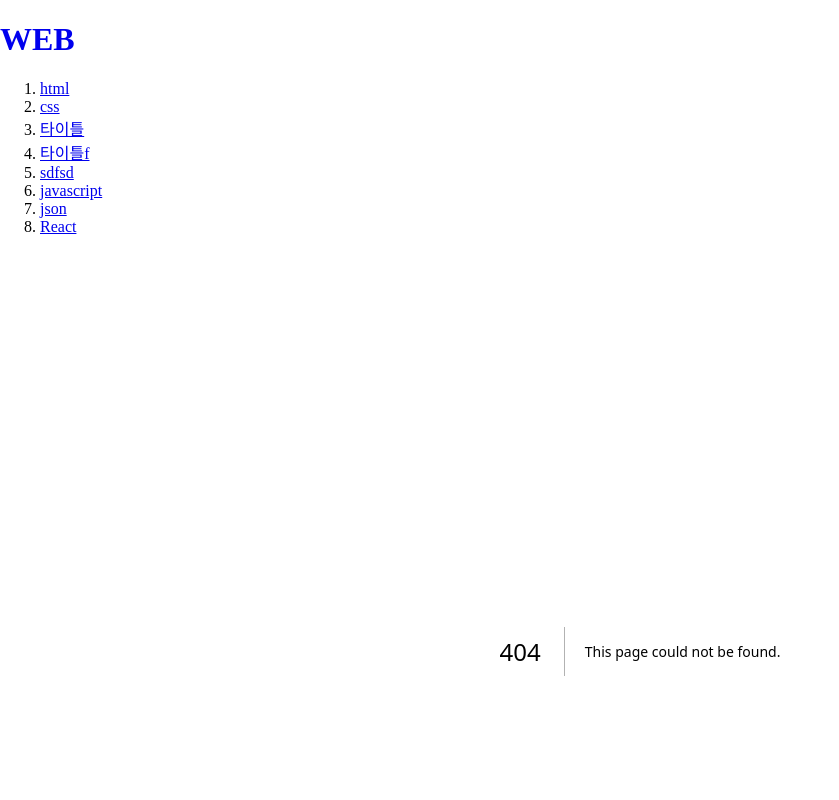
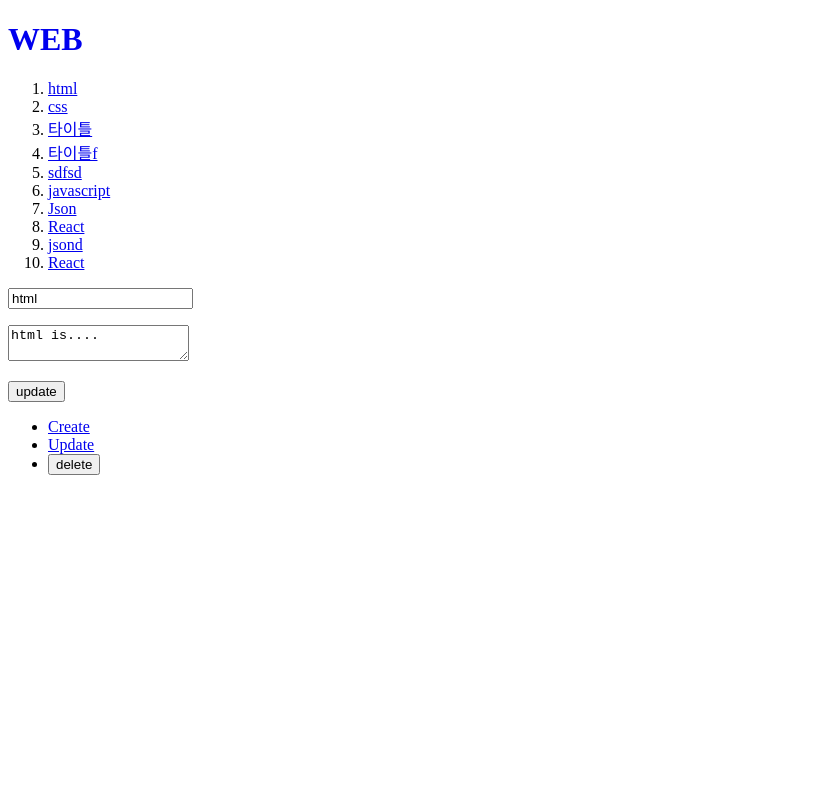
Before and after one commit to kimneighbor/learn-nextjs, a Next.js app: page /update/1 in a window 1280 px wide. Before the commit this address had no page. Shown: the top 800 px of the page, without its empty margins (0-839 px from the left). Built offline with nearby package versions, Linux system fonts and the light colour scheme; data requests are answered from the project's data file.

Commit message:
fix update cache

```diff
--- a/db.json
+++ b/db.json
@@ -22,23 +22,33 @@
     },
     {
       "title": "sdfsd",
-      "body": "sdf",
+      "body": "sdfdd",
       "id": 5
     },
     {
       "title": "javascript",
-      "body": "javascript.....",
+      "body": "javas",
       "id": 6
     },
     {
-      "title": "json",
-      "body": "json....",
+      "title": "Json",
+      "body": "Json....",
       "id": 7
     },
     {
       "title": "React",
-      "body": "react redirection",
+      "body": "react redirection22",
       "id": 8
+    },
+    {
+      "title": "jsond",
+      "body": "json....f",
+      "id": 9
+    },
+    {
+      "title": "React",
+      "body": "react redirection2",
+      "id": 10
     }
   ],
   "posts": [
--- a/src/app/create/page.tsx
+++ b/src/app/create/page.tsx
@@ -35,7 +35,7 @@
                 .then(result=>{
                     // 마지막(방금) 생성한 result 의 id 값을 받음
                     const lastid = result.id;
-                    // lastid 값을 redirectiontes
+                    // lastid 값을 redirection
                     router.push(`/read/${lastid}`);
                 })
         }}>
--- a/src/app/layout.tsx
+++ b/src/app/layout.tsx
@@ -32,7 +32,7 @@
     //         })
     // }, []);
 
-    const resp = await fetch('http://localhost:9999/topics');
+    const resp = await fetch('http://localhost:9999/topics',{cache: "no-store"});
     const topics = await resp.json();
 
     return (
--- /dev/null
+++ b/src/app/update/[id]/page.tsx
@@ -0,0 +1,78 @@
+"use client"
+
+// AppRouter 에서는 next/navigation 에서 가져와야 한다 PageRouter 에서는 next/router
+import {useParams, useRouter} from "next/navigation";
+import {useEffect, useState} from "react";
+
+export default function Update() {
+    const [title, setTitle] = useState<string>('');
+    const [body, setBody] = useState<string>('');
+    const router = useRouter();
+    const params = useParams();
+    const id = params.id;
+
+    useEffect(() => {
+        fetch('http://localhost:9999/topics/' + id)
+            .then(resp => resp.json())
+            .then(result => {
+                setTitle(result.title);
+                setBody(result.body);
+            })
+    }, [id]);
+    return (
+        // onSubmit 은 사용자와 상호작용할때 실행된다. 사용자와 상호작용 하는 것은 서버컴포넌트에서 다루지 않는다.
+        // 때문에 use client 사용
+        <form onSubmit={(e) => {
+            e.preventDefault();
+
+
+            // const form = e.target as HTMLFormElement;
+            // // form.elements.namedItem("title")은 폼 안에서 이름이 "title"인 요소를 가져온다.
+            // // (form.elements.namedItem("title") as HTMLInputElement)는 가져온 요소를 HTMLInputElement 타입으로 캐스팅한다.
+            // // 이를 통해 input 요소의 속성과 메서드에 접근할 수 있다.
+            // // ?.value는 옵셔널 체이닝을 사용하여 만약 해당 요소가 존재하지 않으면 undefined를 반환한다.
+            // // 따라서 title은 "title" 요소의 값인 value를 가지게된다.
+            // const title = (form.elements.namedItem("title") as HTMLInputElement)?.value;
+            // const body = (form.elements.namedItem("body") as HTMLTextAreaElement)?.value;
+            const options = {
+                method: 'PATCH',
+                headers: {
+                    'Content-Type': 'application/json'
+                },
+                // json 데이터 타입으로 전환
+                body: JSON.stringify({title, body})
+            }
+            fetch('http://localhost:9999/topics/'+id, options)
+                .then(res => res.json())
+                .then(result => {
+                    // 마지막(방금) 생성한 result 의 id 값을 받음
+                    const lastid = result.id;
+                    //캐시 리프레시
+                    router.refresh();
+                    // lastid 값을 redirection
+                    router.push(`/read/${lastid}`);
+                })
+        }}>
+            <p>
+                <input
+                    type="text"
+                    name="title"
+                    placeholder="title"
+                    value={title}
+                    onChange={e => setTitle(e.target.value)}
+                />
+            </p>
+            <p>
+                <textarea
+                    name="body"
+                    placeholder="body"
+                    value={body}
+                    onChange={e => setBody(e.target.value)}
+                ></textarea>
+            </p>
+            <p>
+                <input type="submit" value="update"/>
+            </p>
+        </form>
+    )
+}
```
Also changed, not shown: src/app/read/[id]/page.tsx (+6 -4 lines).
